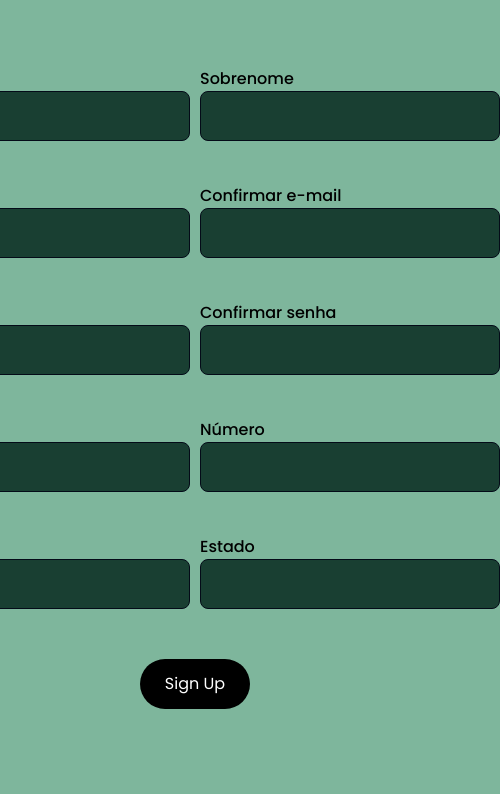
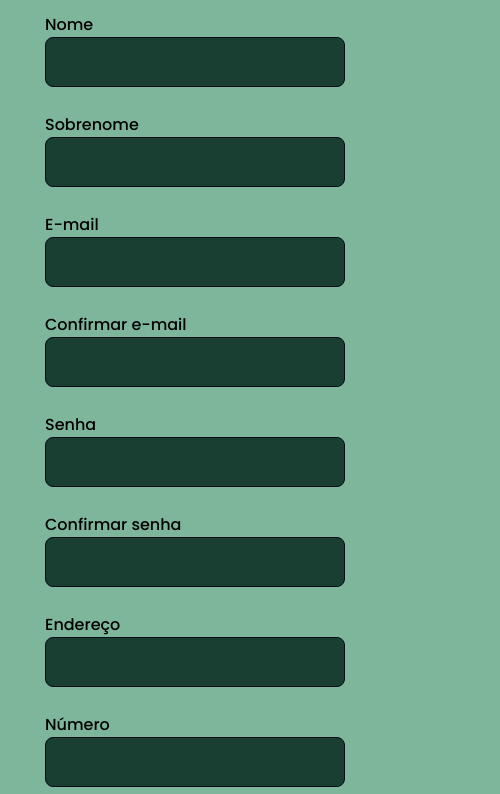
Before and after one commit to stephany-c/descarte-certo, a plain HTML site: page cadastro.html in a window 390 px wide. Shown: the part 99-893 px from the top of the page, 500 px wide, since content can reach past the window. Before the commit the page ends 844 px from the top, so only its background shows below. Drawn offline with nearby package versions, Linux system fonts and the light colour scheme.

Commit message:
Adicionada responsividade na tela de cadastro

```diff
--- a/style1.css
+++ b/style1.css
@@ -155,7 +155,13 @@ section.images img {
     top: 5px;
 }
 
-@media only screen and (max-width: 900px) {
+.grid {
+    display: grid;
+    grid-template-columns: 1fr 1fr;
+    grid-gap: 10px;
+}
+
+@media only screen and (max-width: 1400px) {
     section.images {
         display: none;
         visibility: hidden;
@@ -163,6 +169,16 @@ section.images img {
 
     main {
         width: 100vw;
+    }
+}
+
+@media only screen and (max-width: 900px) {
+    .grid {
+        grid-template-columns: 1fr;
+    }
+
+    .grid span {
+        margin-top: 15px;
     }
 }
 
@@ -179,11 +195,3 @@ section.images img {
         font-size: 1rem;
     }
 }
-
-.grid{
-
-    display: grid;
-    grid-template-columns: 1fr 1fr;
-    grid-gap: 10px;
-
-}
```
